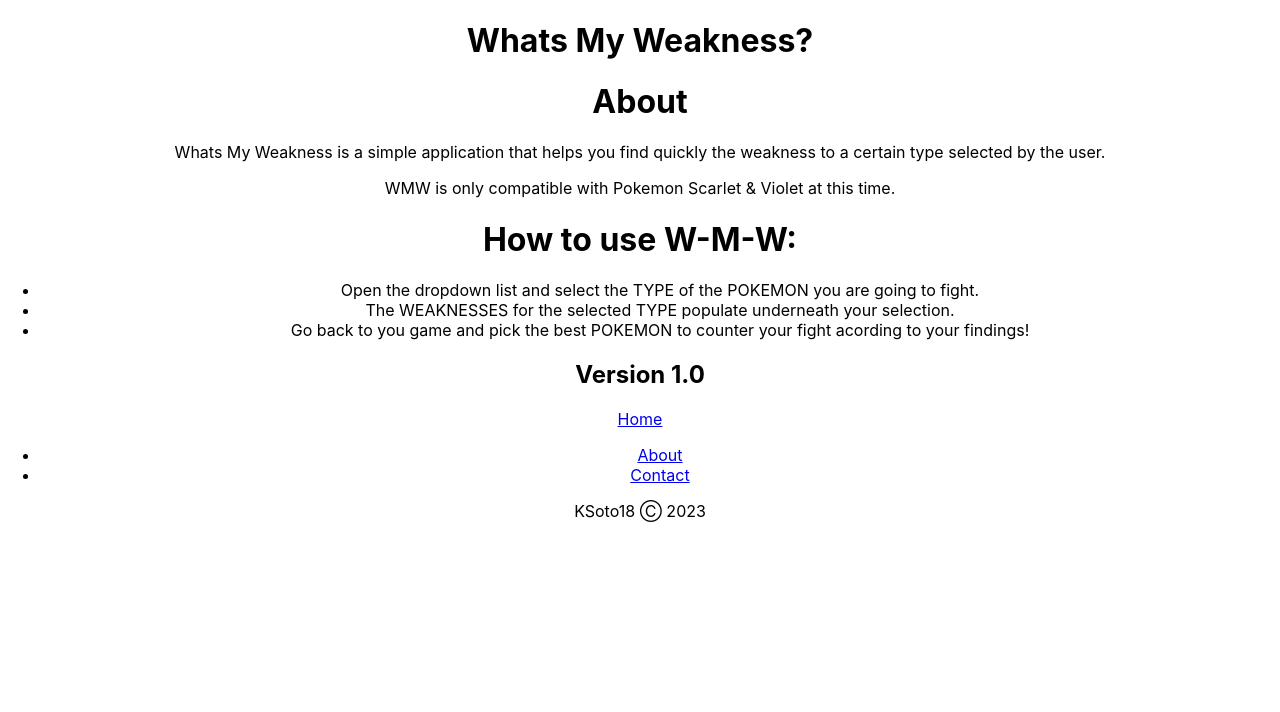
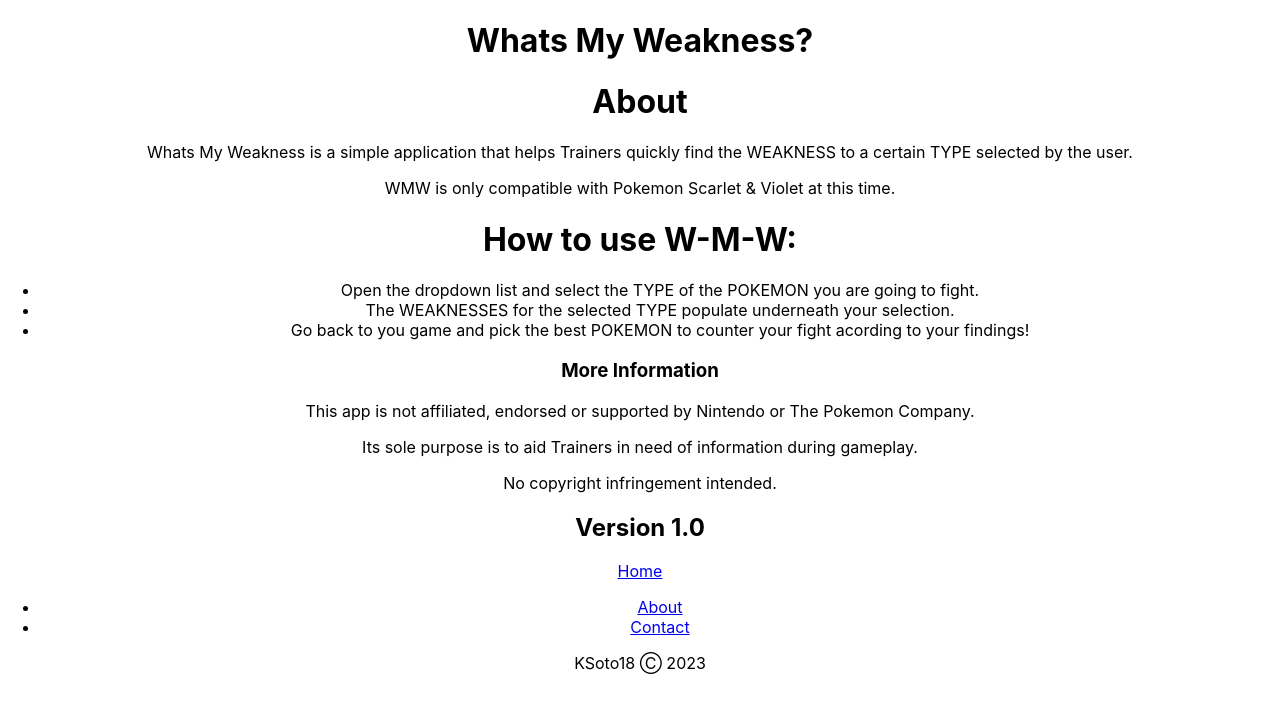
Before and after one commit to KSoto18/PKMN-WMW, a React (Create React App) app: page /about in a window 1280 px wide. Shown: the top 712 px of the page. Built offline with nearby package versions, Linux system fonts and the light colour scheme.

Commit message:
updated about page

```diff
--- a/public/index.html
+++ b/public/index.html
@@ -24,7 +24,7 @@
       work correctly both with client-side routing and a non-root public URL.
       Learn how to configure a non-root public URL by running `npm run build`.
     -->
-    <title>React App</title>
+    <title>Whats My Weakness</title>
   </head>
   <body>
     <noscript>You need to enable JavaScript to run this app.</noscript>
--- a/src/pages/About.js
+++ b/src/pages/About.js
@@ -6,7 +6,7 @@
 
             <div>
                 <h1>About</h1>
-                <p>Whats My Weakness is a simple application that helps you find quickly the weakness to a certain type selected by the user.</p>
+                <p>Whats My Weakness is a simple application that helps Trainers quickly find the WEAKNESS to a certain TYPE selected by the user.</p>
                 <p>WMW is only compatible with Pokemon Scarlet & Violet at this time.</p>
             </div>
 
@@ -20,6 +20,14 @@
           </div>
 
           <div>
+            <h3>More Information</h3>
+            <p>This app is not affiliated, endorsed or supported by Nintendo or The Pokemon Company.
+            <p>Its sole purpose is to aid Trainers in need of information during gameplay.</p>
+            <p>No copyright infringement intended.</p>
+            </p>
+          </div>
+
+          <div>
              <h2>Version 1.0</h2>
           </div>
 
```
